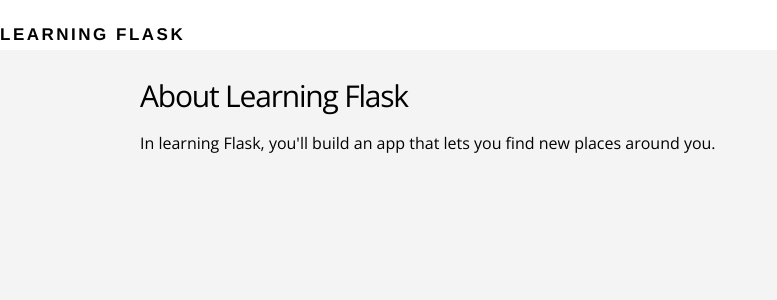
After one commit to motomama/learning-flask, a Flask app: page /about in a window 1280 px wide. The commit adds this page. Shown: the top 300 px of the page, without its empty margins (0-777 px from the left). Run offline with Flask 2, Linux system fonts and the light colour scheme.

Commit message:
About page

```diff
--- a/routes.py
+++ b/routes.py
@@ -6,6 +6,10 @@ app = Flask(__name__)
 def index():
     return render_template("index.html")
 
+@app.route("/about")
+def about():
+    return render_template("about.html")
+
 
 if __name__ == '__main__':
     app.run(debug=True)
--- /dev/null
+++ b/templates/about.html
@@ -0,0 +1,12 @@
+{% extends "layout.html" %}
+
+{% block content %}
+<main class="about-section">
+  <div class="container">
+    <h2>About Learning Flask</h2>
+    <p>
+      In learning Flask, you'll build an app that lets you find new places around you.
+    </p>
+  </div>
+</main>
+{% endblock %}
--- a/templates/index.html
+++ b/templates/index.html
@@ -6,7 +6,7 @@
   <div class="container">
     <h2>Discover places near you.</h2>
     <a href="#" class="btn-primary">Sign Up</a>
-    <a href="#" class="btn-secondary">Learn More</a>
+    <a href="{{ url_for('about')}}" class="btn-secondary">Learn More</a>
   </div>
 
   <div class="section-device">
```
